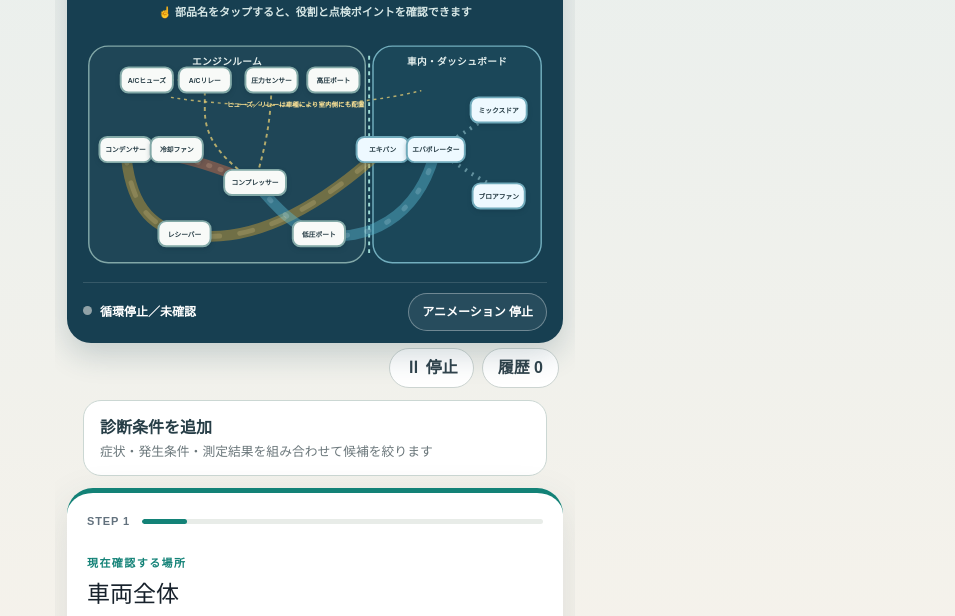
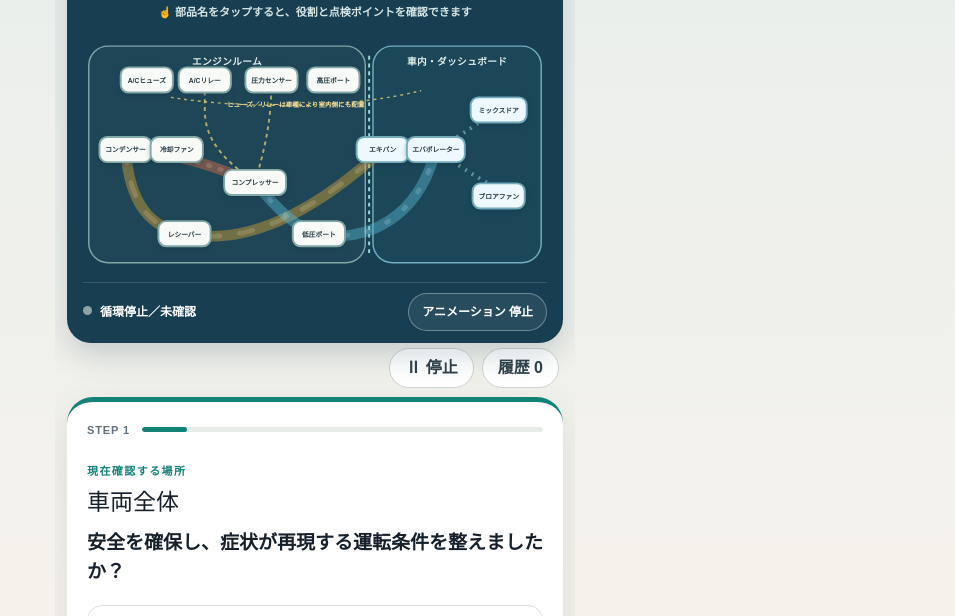
Before and after one commit to VFTakanishi/car-ac-diagnostic-navi, a plain HTML site: page index.html in a window 1280 px wide. Shown: the part 145-761 px from the top of the page, without its empty margins (325-1280 px from the left). Drawn offline with Linux system fonts and the light colour scheme.

Commit message:
Activate focused diagnostic flow

```diff
--- a/index.html
+++ b/index.html
@@ -6,8 +6,8 @@
     <meta name="theme-color" content="#173f51" />
     <meta name="description" content="質問に答えながら確認箇所を絞り込める、カーエアコン診断補助ツールです。" />
     <title>カーエアコン診断ナビ</title>
-    <script type="module" crossorigin src="./assets/index-BTxA87H0.js"></script>
-    <link rel="stylesheet" crossorigin href="./assets/index-lGH9Pk85.css">
+    <script type="module" crossorigin src="./assets/index-B7nu6-Zd.js"></script>
+    <link rel="stylesheet" crossorigin href="./assets/index-DJN-q5jF.css">
   </head>
   <body>
     <div id="root"></div>
```
